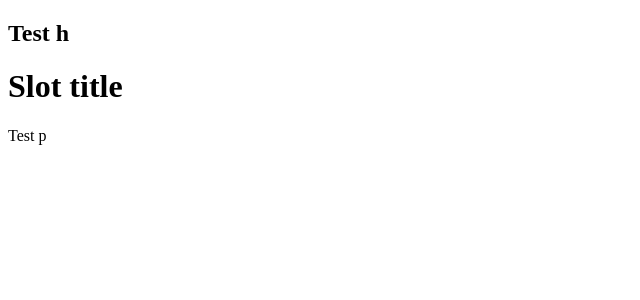
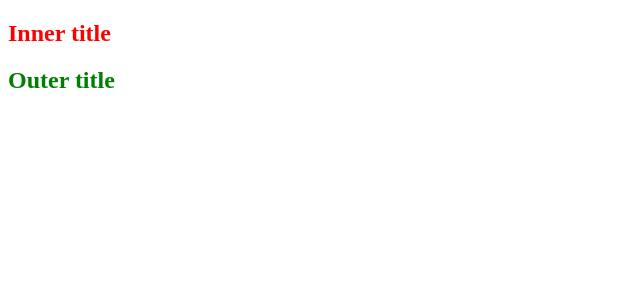
Before and after one commit to AlekseiKromski/JavaScript, a Vue app in the folder vue-cli/vue-cli/: page / in a window 1280 px wide. Shown: the top 300 px of the page, without its empty margins (0-640 px from the left). Built offline with nearby package versions, Linux system fonts and the light colour scheme.

Commit message:
Vue JS 2 #21 Компонентые стили (Component CSS)

```diff
--- a/vue-cli/vue-cli/src/App.vue
+++ b/vue-cli/vue-cli/src/App.vue
@@ -1,25 +1,25 @@
 <template>
   <div id="app">
-    <Slot>
-      <h2 slot="title">Test h</h2>
-      <p slot="text">Test p</p>
-    </Slot>
+    <h2>Inner title</h2>
+    <List></List>
   </div>
 </template>
 
 <script>
-import Slot from './components/Slot';
+import List from './components/List';
 
 export default {
   data: function(){
 
   },
   components: {
-    Slot
+    List
   }
 }
 </script>
 
-<style>
-
+<style scoped>
+  h2{
+    color:red;
+  }
 </style>
--- a/vue-cli/vue-cli/src/components/Slot.vue
+++ b/vue-cli/vue-cli/src/components/List.vue
@@ -1,21 +1,24 @@
 <template>
   <div>
-    <slot name="title"></slot>
-    <h1>Slot title</h1>
-    <slot name="text"></slot>
-
+    <h2>Outer title</h2>
   </div>
 </template>
 
 <script>
 
+
 export default {
   data: function(){
+
+  },
+  components: {
 
   }
 }
 </script>
 
-<style>
-
+<style scoped>
+    h2{
+        color: green;
+    }
 </style>
```
